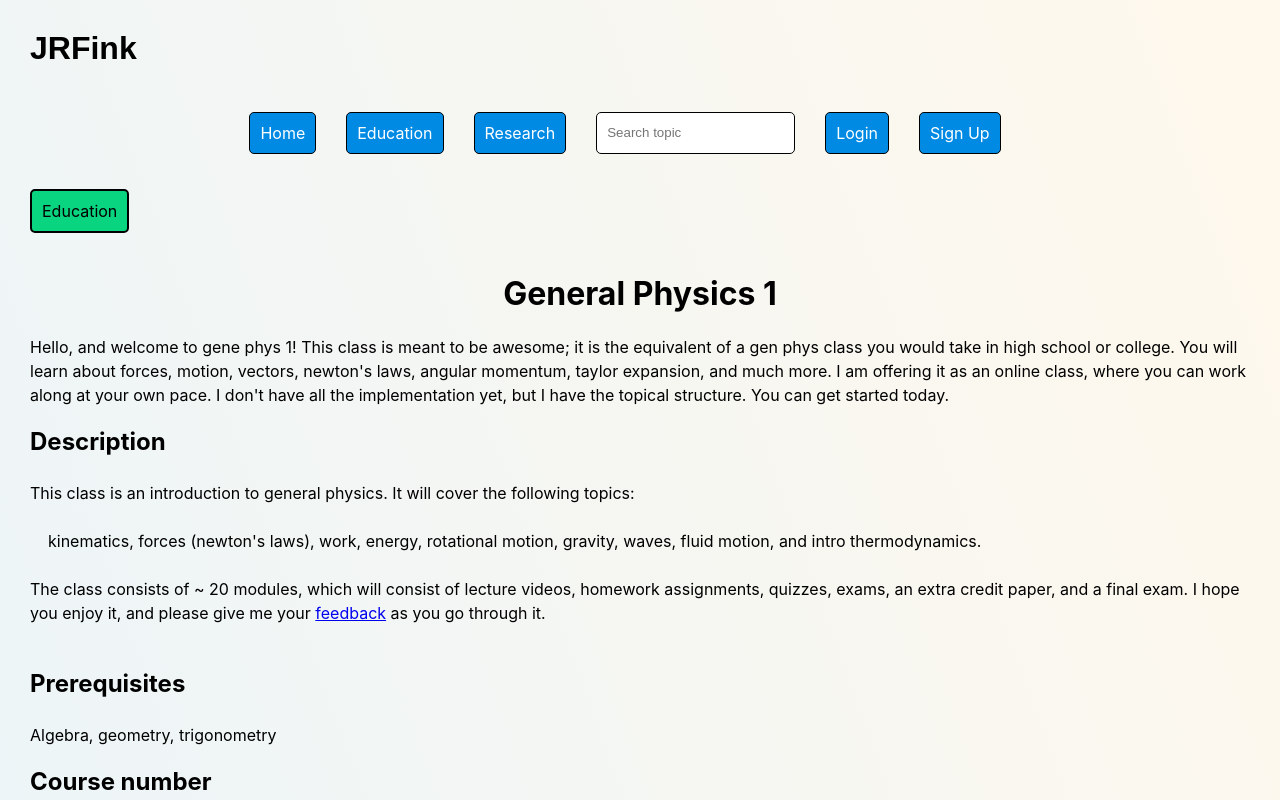
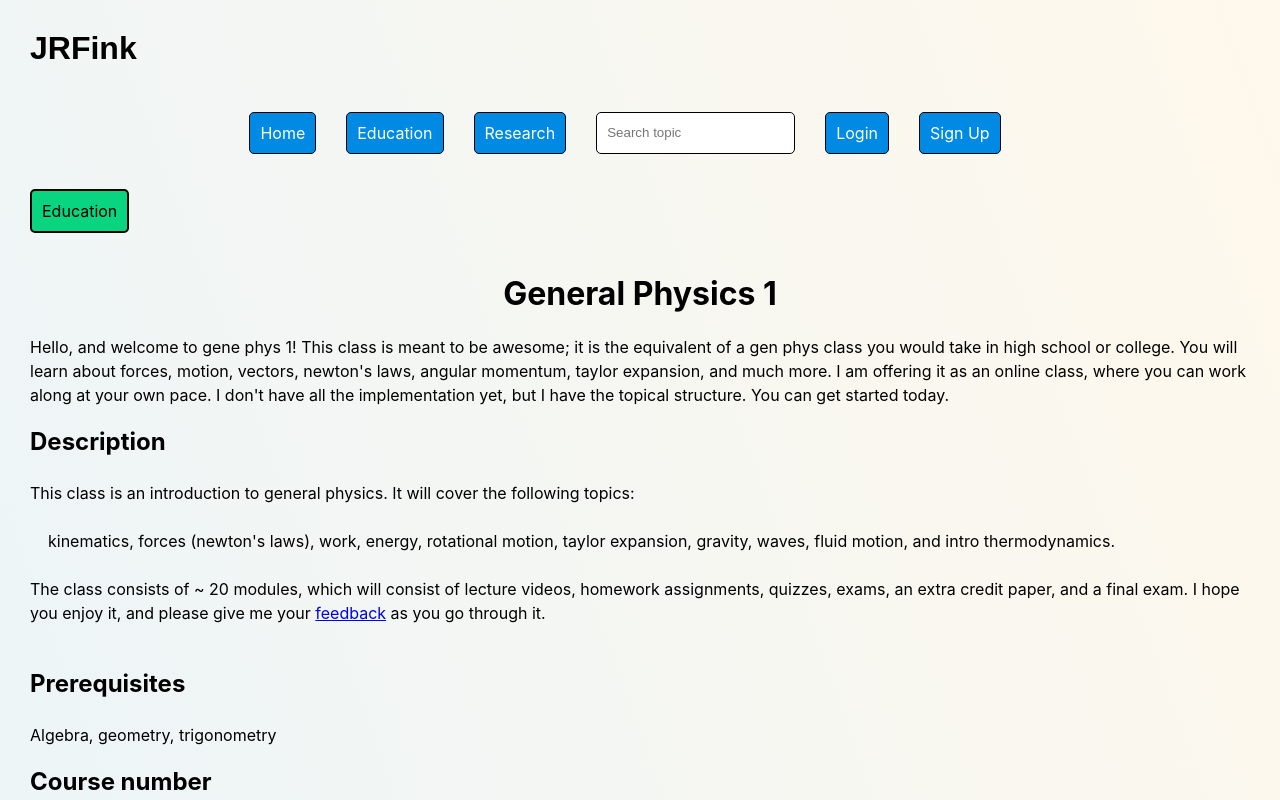
Before and after one commit to JRFink/jrfphyspagesnew, a Next.js app: page /education/gp1 in a window 1280 px wide. Shown: the top 800 px of the page. Built offline with nearby package versions, Linux system fonts and the light colour scheme.

Commit message:
Update index.tsx

```diff
--- a/pages/education/gp1/index.tsx
+++ b/pages/education/gp1/index.tsx
@@ -24,7 +24,7 @@ const Gp1 = () => {
                 This class is an introduction to general physics. It will cover the following topics:
                 <br></br>
                 <br></br>
-                &nbsp; &nbsp; kinematics, forces &#40;newton&#39;s laws&#41;, work, energy, rotational motion, gravity, waves, fluid motion, and intro thermodynamics.
+                &nbsp; &nbsp; kinematics, forces &#40;newton&#39;s laws&#41;, work, energy, rotational motion, taylor expansion, gravity, waves, fluid motion, and intro thermodynamics.
                 <br></br><br></br>
                 The class consists of ~ 20 modules, which will consist of lecture videos, homework assignments, quizzes, exams, an extra credit paper, and a final exam.
                 I hope you enjoy it, and please give me your <a href="mailto:jeff@jrfink.net">feedback</a> as you go through it.
```
